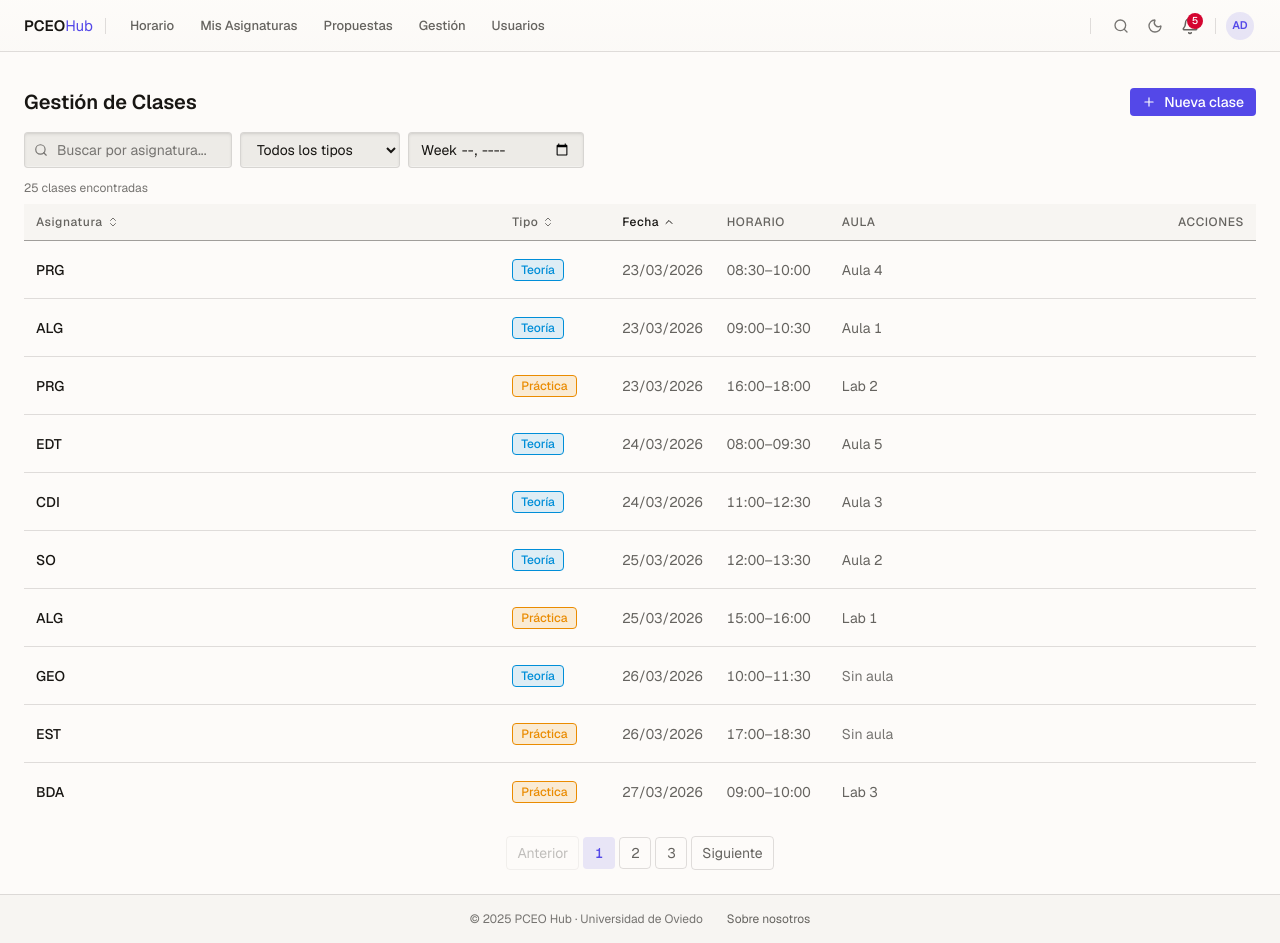
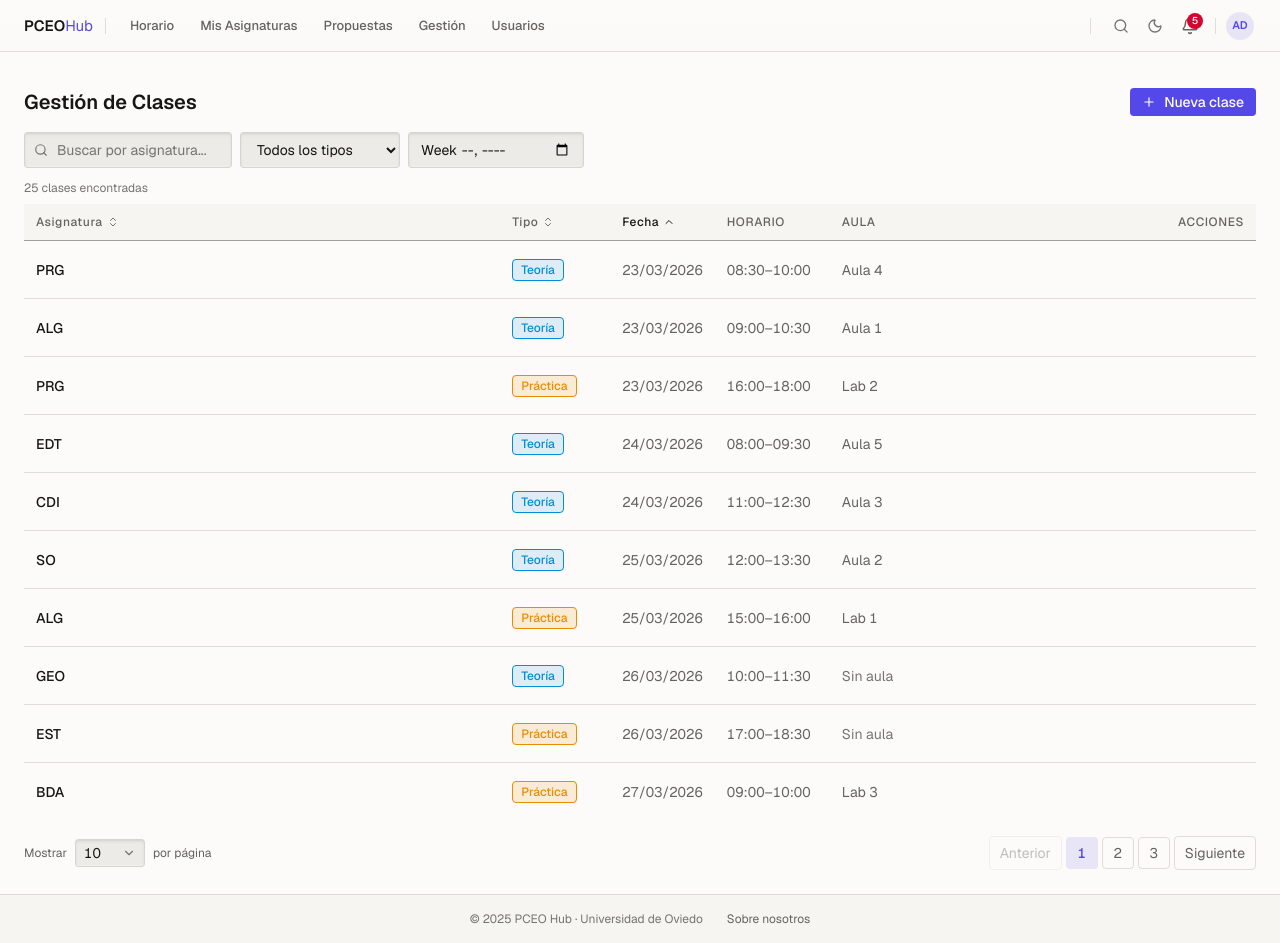
Before and after one commit to Mendana/HorariosHUB-frontend, a Next.js app: page /1/manage/classes in a window 1280 px wide. Built offline with nearby package versions, Linux system fonts and the light colour scheme.

Commit message:
feat: dynamic page size selector, persists in localStorage

```diff
--- a/app/[locale]/manage/classes/page.tsx
+++ b/app/[locale]/manage/classes/page.tsx
@@ -19,7 +19,7 @@ type Modal =
   | { kind: 'edit'; cls: Class }
   | { kind: 'delete'; cls: Class };
 
-const PAGE_SIZE = 10;
+const DEFAULT_PAGE_SIZE = 10;
 
 // ── Week filter helpers ────────────────────────────────────────────────────────
 
@@ -85,6 +85,15 @@ export default function ManageClassesPage() {
 
   // ── Pagination ────────────────────────────────────────────────────────────
   const [page, setPage] = useState(1);
+  const [pageSize, setPageSize] = useState(() =>
+    typeof window !== 'undefined' ? Number(localStorage.getItem('classesPageSize')) || DEFAULT_PAGE_SIZE : DEFAULT_PAGE_SIZE,
+  );
+
+  function handlePageSizeChange(size: number) {
+    setPageSize(size);
+    setPage(1);
+    localStorage.setItem('classesPageSize', String(size));
+  }
 
   const hasActiveFilters = search !== '' || typeFilter !== '' || weekFilter !== '';
 
@@ -137,8 +146,8 @@ export default function ManageClassesPage() {
     });
   }, [filtered, sortCol, sortDir]);
 
-  const totalPages = Math.max(1, Math.ceil(sorted.length / PAGE_SIZE));
-  const paginated = sorted.slice((page - 1) * PAGE_SIZE, page * PAGE_SIZE);
+  const totalPages = Math.max(1, Math.ceil(sorted.length / pageSize));
+  const paginated = sorted.slice((page - 1) * pageSize, page * pageSize);
 
   // ── CRUD handlers ─────────────────────────────────────────────────────────
   const handleCreate = useCallback(
@@ -209,42 +218,12 @@ export default function ManageClassesPage() {
         onEdit={(cls) => setModal({ kind: 'edit', cls })}
         onDelete={(cls) => setModal({ kind: 'delete', cls })}
         onRetry={() => setRetryTick((n) => n + 1)}
+        page={page}
+        totalPages={totalPages}
+        pageSize={pageSize}
+        onPageChange={setPage}
+        onPageSizeChange={handlePageSizeChange}
       />
-
-      {/* Pagination */}
-      {!isLoading && !error && totalPages > 1 && (
-        <div className="flex items-center justify-center gap-1 mt-4">
-          <button
-            onClick={() => setPage((p) => Math.max(1, p - 1))}
-            disabled={page === 1}
-            className="px-2.5 py-1.5 text-sm text-secondary border border-subtle rounded-sm hover:text-primary hover:border-strong disabled:opacity-40 disabled:cursor-not-allowed transition-colors"
-          >
-            {t('paginationPrev')}
-          </button>
-
-          {Array.from({ length: totalPages }, (_, i) => i + 1).map((p) => (
-            <button
-              key={p}
-              onClick={() => setPage(p)}
-              className={`w-8 h-8 text-sm rounded-sm transition-colors ${
-                p === page
-                  ? 'bg-accent-subtle text-accent font-medium'
-                  : 'text-secondary border border-subtle hover:text-primary hover:border-strong'
-              }`}
-            >
-              {p}
-            </button>
-          ))}
-
-          <button
-            onClick={() => setPage((p) => Math.min(totalPages, p + 1))}
-            disabled={page === totalPages}
-            className="px-2.5 py-1.5 text-sm text-secondary border border-subtle rounded-sm hover:text-primary hover:border-strong disabled:opacity-40 disabled:cursor-not-allowed transition-colors"
-          >
-            {t('paginationNext')}
-          </button>
-        </div>
-      )}
 
       {/* Modals */}
       {modal.kind === 'create' && (
--- a/app/[locale]/manage/users/page.tsx
+++ b/app/[locale]/manage/users/page.tsx
@@ -10,7 +10,7 @@ import { UserFilters } from '@/components/users/UserFilters';
 import { UserDeleteConfirm } from '@/components/users/UserDeleteConfirm';
 import type { User, UserRole } from '@/lib/types/users';
 
-const PAGE_SIZE = 20;
+const DEFAULT_PAGE_SIZE = 20;
 
 export default function ManageUsersPage() {
   const t = useTranslations('users');
@@ -32,6 +32,15 @@ export default function ManageUsersPage() {
   const [search, setSearch] = useState('');
   const [roleFilter, setRoleFilter] = useState('');
   const [page, setPage] = useState(1);
+  const [pageSize, setPageSize] = useState(() =>
+    typeof window !== 'undefined' ? Number(localStorage.getItem('usersPageSize')) || DEFAULT_PAGE_SIZE : DEFAULT_PAGE_SIZE,
+  );
+
+  function handlePageSizeChange(size: number) {
+    setPageSize(size);
+    setPage(1);
+    localStorage.setItem('usersPageSize', String(size));
+  }
 
   // Delete modal
   const [deleteTarget, setDeleteTarget] = useState<User | null>(null);
@@ -55,8 +64,8 @@ export default function ManageUsersPage() {
     return result;
   }, [users, search, roleFilter]);
 
-  const totalPages = Math.max(1, Math.ceil(filtered.length / PAGE_SIZE));
-  const paginated = filtered.slice((page - 1) * PAGE_SIZE, page * PAGE_SIZE);
+  const totalPages = Math.max(1, Math.ceil(filtered.length / pageSize));
+  const paginated = filtered.slice((page - 1) * pageSize, page * pageSize);
 
   async function handleDeleteConfirm() {
     if (!deleteTarget) return;
@@ -89,42 +98,12 @@ export default function ManageUsersPage() {
         onChangeRole={(email: string, role: UserRole) => changeRole(email, role)}
         onDelete={(u) => setDeleteTarget(u)}
         onRetry={() => {}}
+        page={page}
+        totalPages={totalPages}
+        pageSize={pageSize}
+        onPageChange={setPage}
+        onPageSizeChange={handlePageSizeChange}
       />
-
-      {/* Pagination */}
-      {!isLoading && !error && totalPages > 1 && (
-        <div className="flex items-center justify-center gap-1 mt-4">
-          <button
-            onClick={() => setPage((p) => Math.max(1, p - 1))}
-            disabled={page === 1}
-            className="px-2.5 py-1.5 text-sm text-secondary border border-subtle rounded-sm hover:text-primary hover:border-strong disabled:opacity-40 disabled:cursor-not-allowed transition-colors"
-          >
-            {t('paginationPrev')}
-          </button>
-
-          {Array.from({ length: totalPages }, (_, i) => i + 1).map((p) => (
-            <button
-              key={p}
-              onClick={() => setPage(p)}
-              className={`w-8 h-8 text-sm rounded-sm transition-colors ${
-                p === page
-                  ? 'bg-accent-subtle text-accent font-medium'
-                  : 'text-secondary border border-subtle hover:text-primary hover:border-strong'
-              }`}
-            >
-              {p}
-            </button>
-          ))}
-
-          <button
-            onClick={() => setPage((p) => Math.min(totalPages, p + 1))}
-            disabled={page === totalPages}
-            className="px-2.5 py-1.5 text-sm text-secondary border border-subtle rounded-sm hover:text-primary hover:border-strong disabled:opacity-40 disabled:cursor-not-allowed transition-colors"
-          >
-            {t('paginationNext')}
-          </button>
-        </div>
-      )}
 
       {/* Delete modal */}
       {deleteTarget && (
--- a/app/[locale]/proposals/page.tsx
+++ b/app/[locale]/proposals/page.tsx
@@ -27,12 +27,21 @@ function ReviewTab() {
   const t = useTranslations('proposals');
   const [filter, setFilter] = useState<Filter>('pending');
   const [page, setPage] = useState(1);
+  const [pageSize, setPageSize] = useState(() =>
+    typeof window !== 'undefined' ? Number(localStorage.getItem('proposalsPageSize')) || 10 : 10,
+  );
   const [counts, setCounts] = useState(computeCounts());
 
   const { proposals, total, isLoading, error, approve, reject } = useProposals('all', filter, page);
 
   // Reset page when filter changes
   useEffect(() => { setPage(1); }, [filter]);
+
+  function handlePageSizeChange(size: number) {
+    setPageSize(size);
+    setPage(1);
+    localStorage.setItem('proposalsPageSize', String(size));
+  }
 
   const handleApprove = useCallback(
     async (id: string) => {
@@ -57,11 +66,13 @@ function ReviewTab() {
         proposals={proposals}
         total={total}
         page={page}
+        pageSize={pageSize}
         isLoading={isLoading}
         error={error}
         emptyContext={filter === 'pending' ? 'pending' : 'filtered'}
         showActions={true}
         onPageChange={setPage}
+        onPageSizeChange={handlePageSizeChange}
         onRetry={() => setPage((p) => p)}
         onApprove={handleApprove}
         onReject={handleReject}
@@ -74,18 +85,29 @@ function ReviewTab() {
 
 function MyProposalsView() {
   const [page, setPage] = useState(1);
+  const [pageSize, setPageSize] = useState(() =>
+    typeof window !== 'undefined' ? Number(localStorage.getItem('proposalsPageSize')) || 10 : 10,
+  );
   const { proposals, total, isLoading, error, approve, reject } = useProposals('mine', 'all', page);
+
+  function handlePageSizeChange(size: number) {
+    setPageSize(size);
+    setPage(1);
+    localStorage.setItem('proposalsPageSize', String(size));
+  }
 
   return (
     <ProposalList
       proposals={proposals}
       total={total}
       page={page}
+      pageSize={pageSize}
       isLoading={isLoading}
       error={error}
       emptyContext="mine"
       showActions={false}
       onPageChange={setPage}
+      onPageSizeChange={handlePageSizeChange}
       onRetry={() => setPage((p) => p)}
       onApprove={approve}
       onReject={reject}
--- a/components/classes/ClassList.tsx
+++ b/components/classes/ClassList.tsx
@@ -4,6 +4,7 @@ import { useTranslations } from 'next-intl';
 import { Pencil, Trash2 } from 'lucide-react';
 import type { Class, ClassType } from '@/lib/types/classes';
 import { Table, type TableColumn } from '@/components/ui/Table';
+import { PageSizeSelector } from '@/components/ui/PageSizeSelector';
 
 export type SortCol = 'name' | 'type' | 'date';
 export type SortDir = 'asc' | 'desc';
@@ -29,11 +30,17 @@ interface ClassListProps {
   sortCol: SortCol;
   sortDir: SortDir;
   onSort: (col: SortCol) => void;
+  page: number;
+  totalPages: number;
+  pageSize: number;
+  onPageChange: (page: number) => void;
+  onPageSizeChange: (size: number) => void;
 }
 
 export function ClassList({
   classes, isLoading, error, onEdit, onDelete, onRetry,
   sortCol, sortDir, onSort,
+  page, totalPages, pageSize, onPageChange, onPageSizeChange,
 }: ClassListProps) {
   const t = useTranslations('classes');
 
@@ -186,6 +193,48 @@ export function ClassList({
           ))
         )}
       </div>
+
+      {/* Pagination row */}
+      {!isLoading && !error && (
+        <div className="mt-4 flex flex-col sm:flex-row sm:items-center sm:justify-between gap-3">
+          <PageSizeSelector
+            value={pageSize}
+            options={[10, 20, 50]}
+            onChange={onPageSizeChange}
+          />
+          {totalPages > 1 && (
+            <div className="flex items-center gap-1 flex-wrap">
+              <button
+                onClick={() => onPageChange(Math.max(1, page - 1))}
+                disabled={page === 1}
+                className="px-2.5 py-1.5 text-sm text-secondary border border-subtle rounded-sm hover:text-primary hover:border-strong disabled:opacity-40 disabled:cursor-not-allowed transition-colors"
+              >
+                {t('paginationPrev')}
+              </button>
+              {Array.from({ length: totalPages }, (_, i) => i + 1).map((p) => (
+                <button
+                  key={p}
+                  onClick={() => onPageChange(p)}
+                  className={`w-8 h-8 text-sm rounded-sm transition-colors ${
+                    p === page
+                      ? 'bg-accent-subtle text-accent font-medium'
+                      : 'text-secondary border border-subtle hover:text-primary hover:border-strong'
+                  }`}
+                >
+                  {p}
+                </button>
+              ))}
+              <button
+                onClick={() => onPageChange(Math.min(totalPages, page + 1))}
+                disabled={page === totalPages}
+                className="px-2.5 py-1.5 text-sm text-secondary border border-subtle rounded-sm hover:text-primary hover:border-strong disabled:opacity-40 disabled:cursor-not-allowed transition-colors"
+              >
+                {t('paginationNext')}
+              </button>
+            </div>
+          )}
+        </div>
+      )}
     </div>
   );
 }
--- a/components/proposals/ProposalList.tsx
+++ b/components/proposals/ProposalList.tsx
@@ -3,20 +3,21 @@
 import { useTranslations } from 'next-intl';
 import type { Proposal } from '@/lib/types/proposals';
 import { TableRoot, TableHead, TableBody, TableSkeletonRows, type TableColumnDef } from '@/components/ui/Table';
+import { PageSizeSelector } from '@/components/ui/PageSizeSelector';
 import { ProposalRow } from './ProposalRow';
 import { ProposalCard } from './ProposalCard';
-
-const PAGE_SIZE = 10;
 
 interface ProposalListProps {
   proposals: Proposal[];
   total: number;
   page: number;
+  pageSize: number;
   isLoading: boolean;
   error: string | null;
   emptyContext: 'pending' | 'mine' | 'filtered';
   showActions: boolean;
   onPageChange: (page: number) => void;
+  onPageSizeChange: (size: number) => void;
   onRetry: () => void;
   onApprove: (id: string) => Promise<void>;
   onReject: (id: string, reason?: string) => Promise<void>;
@@ -26,18 +27,20 @@ export function ProposalList({
   proposals,
   total,
   page,
+  pageSize,
   isLoading,
   error,
   emptyContext,
   showActions,
   onPageChange,
+  onPageSizeChange,
   onRetry,
   onApprove,
   onReject,
 }: ProposalListProps) {
   const t = useTranslations('proposals');
 
-  const totalPages = Math.max(1, Math.ceil(total / PAGE_SIZE));
+  const totalPages = Math.max(1, Math.ceil(total / pageSize));
 
   const emptyKey =
     emptyContext === 'pending'
@@ -123,9 +126,16 @@ export function ProposalList({
         }
       </div>
 
-      {/* Pagination */}
-      {!isLoading && totalPages > 1 && (
-        <div className="mt-4 flex items-center justify-center gap-2">
+      {/* Pagination row */}
+      {!isLoading && (
+        <div className="mt-4 flex flex-col sm:flex-row sm:items-center sm:justify-between gap-3">
+          <PageSizeSelector
+            value={pageSize}
+            options={[10, 20, 50]}
+            onChange={onPageSizeChange}
+          />
+          {totalPages > 1 && (
+            <div className="flex items-center gap-2 flex-wrap">
               <button
                 onClick={() => onPageChange(page - 1)}
                 disabled={page === 1}
@@ -158,5 +168,7 @@ export function ProposalList({
             </div>
           )}
         </div>
+      )}
+    </div>
   );
 }
--- /dev/null
+++ b/components/ui/PageSizeSelector.tsx
@@ -0,0 +1,30 @@
+'use client';
+
+import { useTranslations } from 'next-intl';
+import { Select } from '@/components/ui/Select';
+
+interface PageSizeSelectorProps {
+  value: number;
+  options: number[];
+  onChange: (size: number) => void;
+}
+
+export function PageSizeSelector({ value, options, onChange }: PageSizeSelectorProps) {
+  const t = useTranslations('common');
+
+  return (
+    <div className="flex items-center gap-2">
+      <span className="text-xs text-secondary">{t('pageSizeShow')}</span>
+      <div className="w-[70px]">
+        <Select
+          size="sm"
+          value={String(value)}
+          options={options.map((n) => ({ value: String(n), label: String(n) }))}
+          onChange={(v) => onChange(Number(v))}
+          ariaLabel={t('pageSizeAriaLabel')}
+        />
+      </div>
+      <span className="text-xs text-secondary">{t('pageSizePerPage')}</span>
+    </div>
+  );
+}
--- a/messages/en.json
+++ b/messages/en.json
@@ -1,6 +1,9 @@
 {
   "common": {
-    "appName": "PCEO Hub"
+    "appName": "PCEO Hub",
+    "pageSizeShow": "Show",
+    "pageSizePerPage": "per page",
+    "pageSizeAriaLabel": "Items per page"
   },
   "nav": {
     "ariaLabel": "Main navigation",
--- a/messages/es.json
+++ b/messages/es.json
@@ -1,6 +1,9 @@
 {
   "common": {
-    "appName": "PCEO Hub"
+    "appName": "PCEO Hub",
+    "pageSizeShow": "Mostrar",
+    "pageSizePerPage": "por página",
+    "pageSizeAriaLabel": "Elementos por página"
   },
   "nav": {
     "ariaLabel": "Navegación principal",
```
Also changed, not shown: components/users/UserList.tsx (+49 -0 lines). Lines whose indentation alone changed are shown as unchanged.
